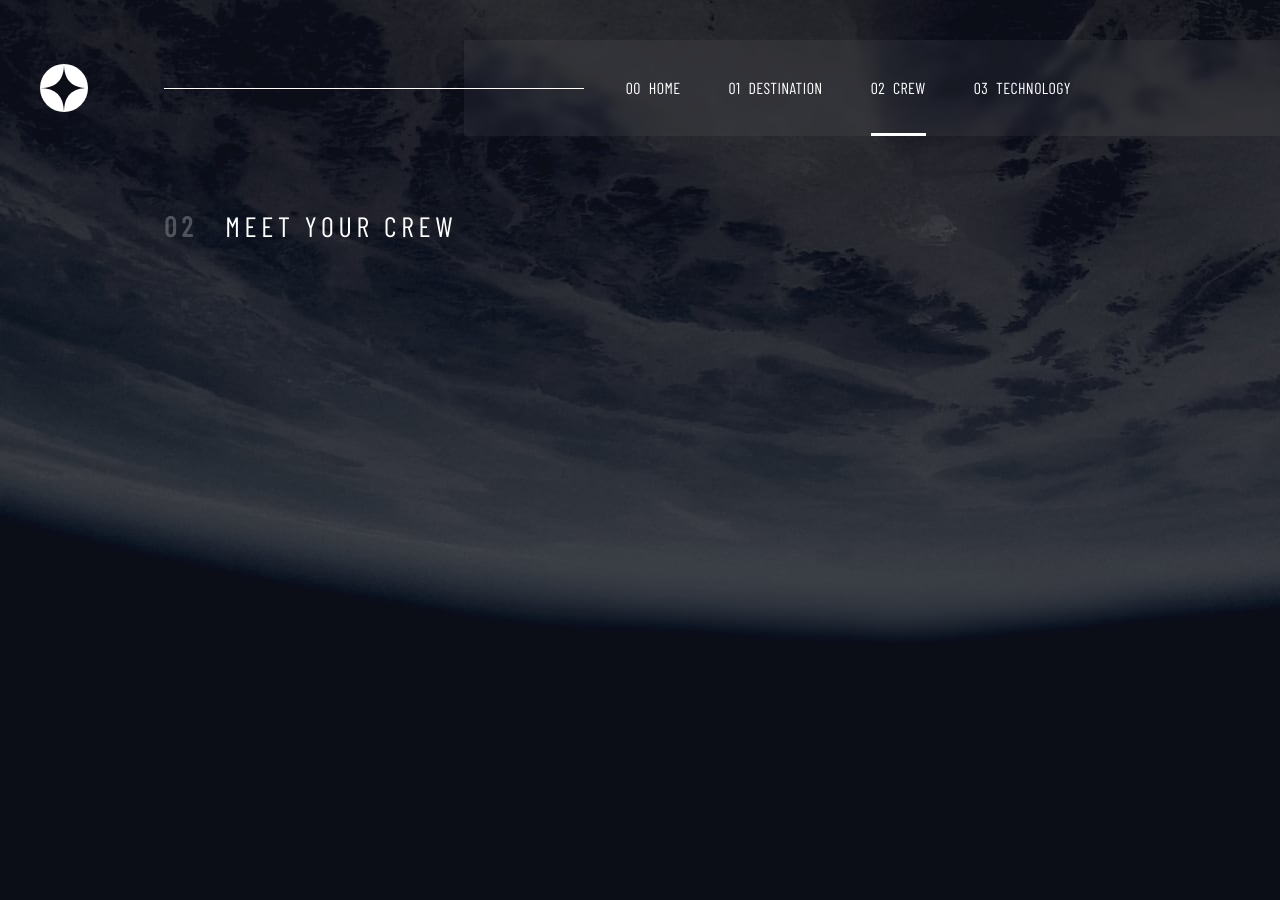
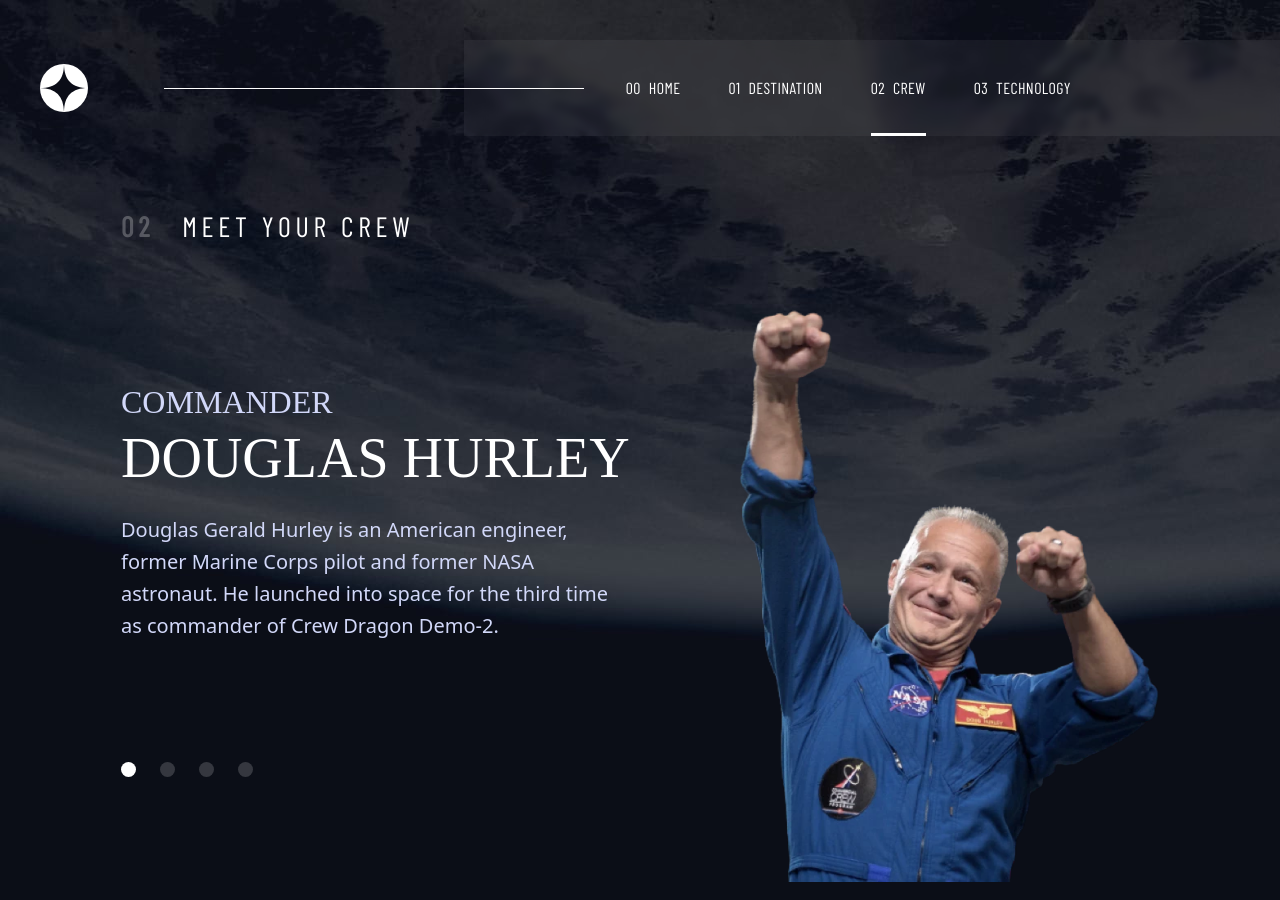
Before and after one commit to Headbwoi/space-tourism-website, a React (Vite) app: page /crew in a window 1280 px wide. Built offline with nearby package versions, Linux system fonts and the light colour scheme; a web font is replaced by a local one.

Commit message:
addedd crew page

```diff
--- a/src/pages/Crew/Crew.jsx
+++ b/src/pages/Crew/Crew.jsx
@@ -1,14 +1,70 @@
 import "./crew.css"
 import Navbar from "../../components/NavBar"
 import Header from "../../components/Header"
+import { useState } from "react"
 
-const Crew = () => {
+const Crew = ({ crew }) => {
+  const [index, setIndex] = useState(0)
+  let data = crew[index]
+
+  const btns = document.querySelectorAll(".crew-crew")
+  const removeActiveClass = () => {
+    btns.forEach((button) => {
+      button.classList.remove("active")
+    })
+  }
+  btns.forEach((btn) => {
+    btn.addEventListener("click", () => {
+      removeActiveClass()
+      btn.classList.add("active")
+    })
+  })
+
   return (
     <section className="crew-home">
       <Navbar />
 
-      <Header num="02" text="meet your crew" />
-      <div className="crew-container"></div>
+      <div className="crew-container">
+        <header className="mx-auto w-fit md:mx-0 mt-6 md:mt-10  lg:mt-[4.75rem]">
+          <h1 className="font-barlow text-base md:text-xl lg:text-head_xs uppercase text-white mb-8 md:mb-[3.75rem] lg:mb-[4.375rem]">
+            <span className="mr-[1.125rem] md:mr-[1.13rem] lg:mr-7 font-bold tracking-[2.7px] md:tracking-[3.38px] lg:tracking-[4.72px] opacity-25">
+              02
+            </span>
+            meet your crew
+          </h1>
+        </header>
+        <div className="crew-content">
+          {/* image */}
+          <div className="border-b border-lightBlue md:border-none w-full h-[13.9375rem] md:h-[35.75rem]  max-w-[38.75rem] lg:max-h-[44.5rem] overflow-hidden ">
+            <img
+              src={data.images.webp}
+              alt={`image of ${data.name}`}
+              className="h-[13.9375rem] md:h-[35.75rem] mx-auto lg:mr-0"
+            />
+          </div>
+          {/* text */}
+          <div className="crew-text lg:mt-[154px]">
+            {/* toggle */}
+            <div className="mb-8 flex items-start justify-center space-x-4 lg:space-x-6 mt-28 md:mt-0">
+              <span
+                className="crew-crew active"
+                onClick={() => setIndex(0)}
+              ></span>
+              <span className="crew-crew" onClick={() => setIndex(1)}></span>
+              <span className="crew-crew" onClick={() => setIndex(2)}></span>
+              <span className="crew-crew" onClick={() => setIndex(3)}></span>
+            </div>
+            <div>
+              {/* title */}
+              <h2 className="crew-heading">{data.role}</h2>
+              {/* name */}
+              <h3 className="crew-name">{data.name}</h3>
+              <p className="crew-bio">{data.bio}</p>
+            </div>
+            {/* info */}
+          </div>
+        </div>
+      </div>
     </section>
   )
 }
--- a/src/pages/Crew/crew.css
+++ b/src/pages/Crew/crew.css
@@ -3,8 +3,30 @@
 @tailwind utilities;
 
 .crew-home {
-  @apply pt-6 lg:pt-10 h-[44.375rem] md:h-[64rem] lg:h-[56.25rem] bg-[url(/assets/crew/background-crew-mobile.jpg)] md:bg-[url(/assets/crew/background-crew-tablet.jpg)] lg:bg-[url(/assets/crew/background-crew-desktop.jpg)] bg-no-repeat bg-cover;
+  @apply pt-6 lg:pt-10 h-[44.375rem] md:min-h-[64rem] lg:min-h-[56.25rem] bg-darkBlue bg-[url(/assets/crew/background-crew-mobile.jpg)] md:bg-[url(/assets/crew/background-crew-tablet.jpg)] lg:bg-[url(/assets/crew/background-crew-desktop.jpg)] bg-no-repeat bg-cover;
 }
 .crew-container {
-  @apply w-full px-6 md:px-9 lg:px-0 text-center lg:text-left  container;
+  @apply w-full px-6 md:px-9  text-center lg:text-left  container;
 }
+.crew-content {
+  @apply flex items-center justify-center flex-col md:flex-col-reverse lg:flex-row-reverse w-full;
+}
+.crew-text {
+  @apply text-center lg:text-left flex items-center lg:items-start justify-center lg:justify-between flex-col md:flex-col-reverse h-[13.25rem] w-full md:h-[14.5rem] md:w-[28.625rem] lg:w-[94.5rem] lg:h-[16.9375rem];
+}
+
+.crew-crew {
+  @apply block h-[10px] w-[10px] lg:h-[15px] lg:w-[15px] rounded-full opacity-[0.1744] hover:opacity-50 cursor-pointer bg-white;
+}
+.crew-crew.active {
+  @apply opacity-100;
+}
+.crew-heading {
+  @apply uppercase text-base md:text-2xl lg:text-[2rem] font-belle text-lightBlue mb-2  md:mb-4 lg:mb-6;
+}
+.crew-name {
+  @apply font-belle text-white text-2xl md:text-[40px] lg:text-head_md uppercase mb-7 lg:mb-10;
+}
+.crew-bio {
+  @apply text-lightBlue text-base md:leading-7 lg:text-xl lg:leading-8 md:mb-10 lg:mb-[7.5rem] lg:w-[30.5rem];
+}
```
